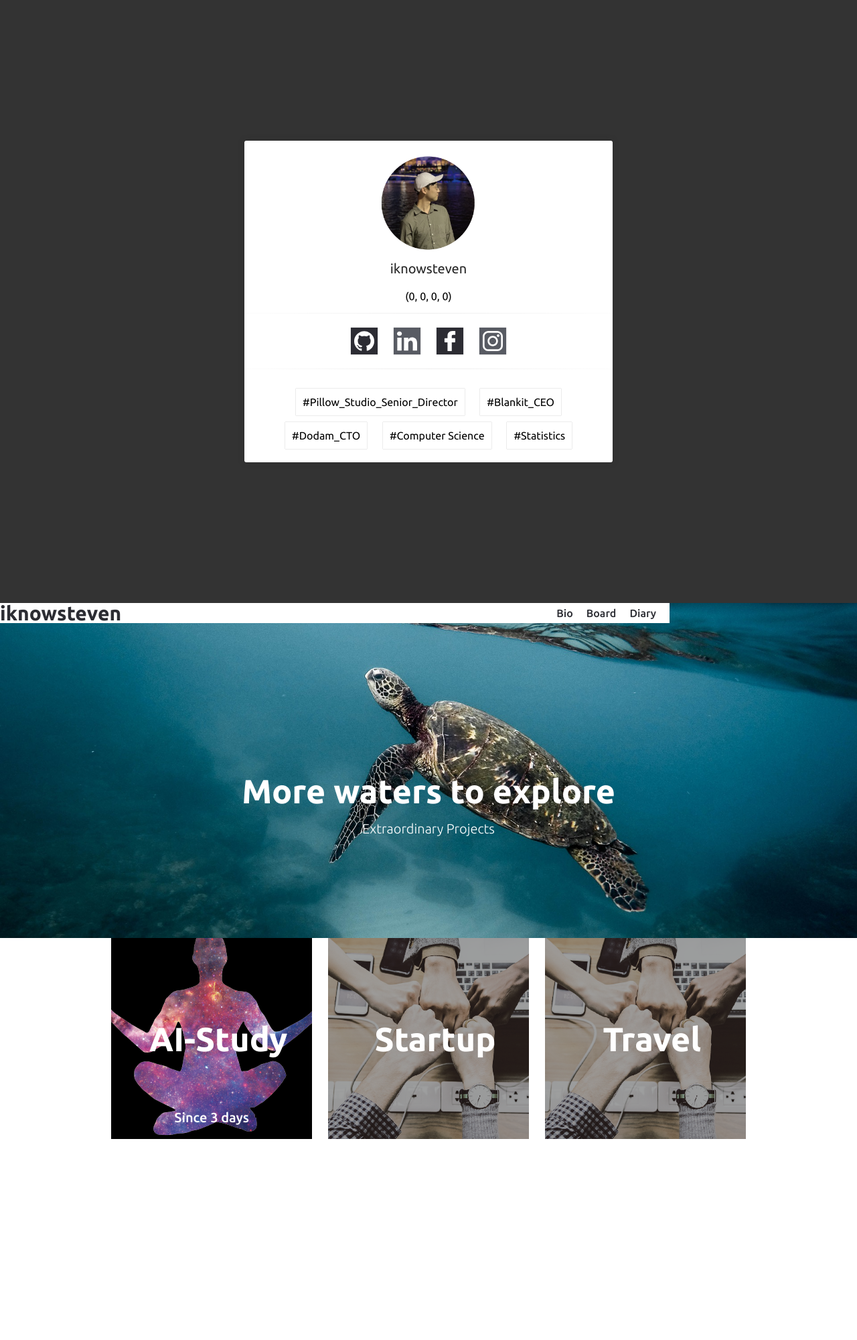
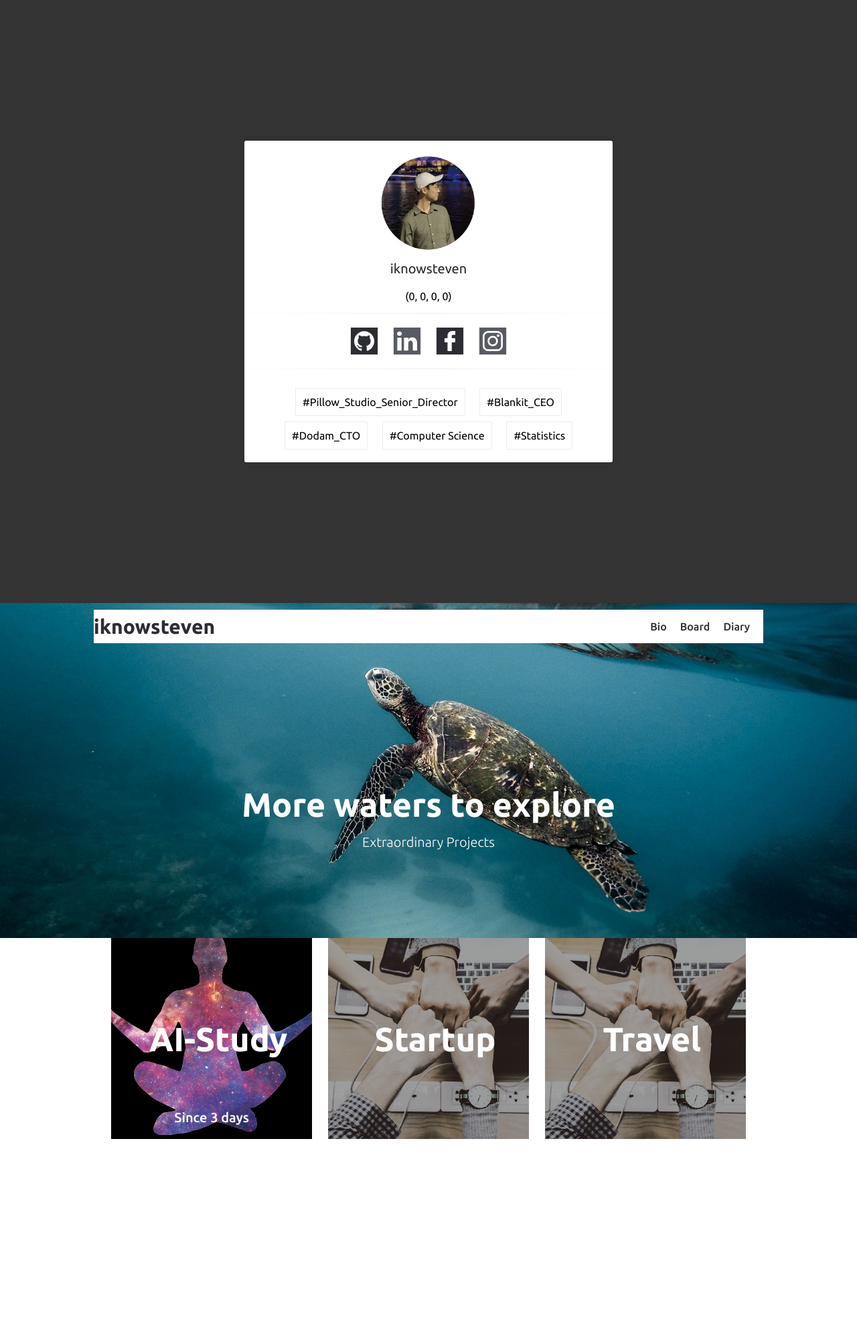
Before and after one commit to iknowSteven/iknowSteven.github.io, a Jekyll site: the page built from index.md, in a window 1280 px wide. Shown: the whole page at 67% size. Built offline with Jekyll 4.4.1, drawn with Linux system fonts in a browser that asks for light colours; our own code applies the rules of GitHub Pages for plain Markdown files.

Commit message:
no message

```diff
--- a/assets/css/home.css
+++ b/assets/css/home.css
@@ -202,11 +202,14 @@ body {
 
 #all_countdown_chapter_header {
     width: 1000px;
-    height: 30px;
-    line-height: 30px;
+    height: 50px;
+    line-height: 50px;
     color: #2c2d33;
     background-color: #fff;
     position: relative;
+    left: 50%;
+    top: 10px;
+    transform:translateX(-50%);
 }
 
 #logo {
```
